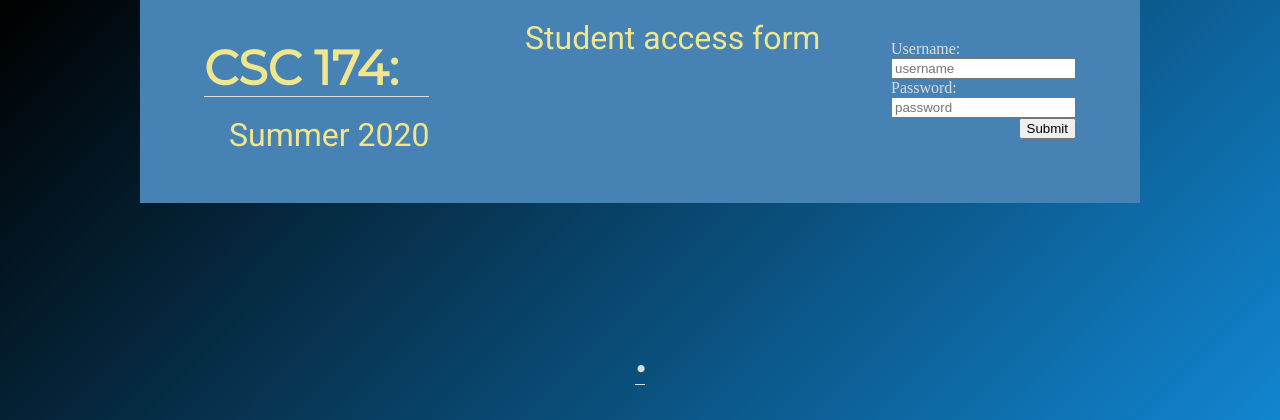
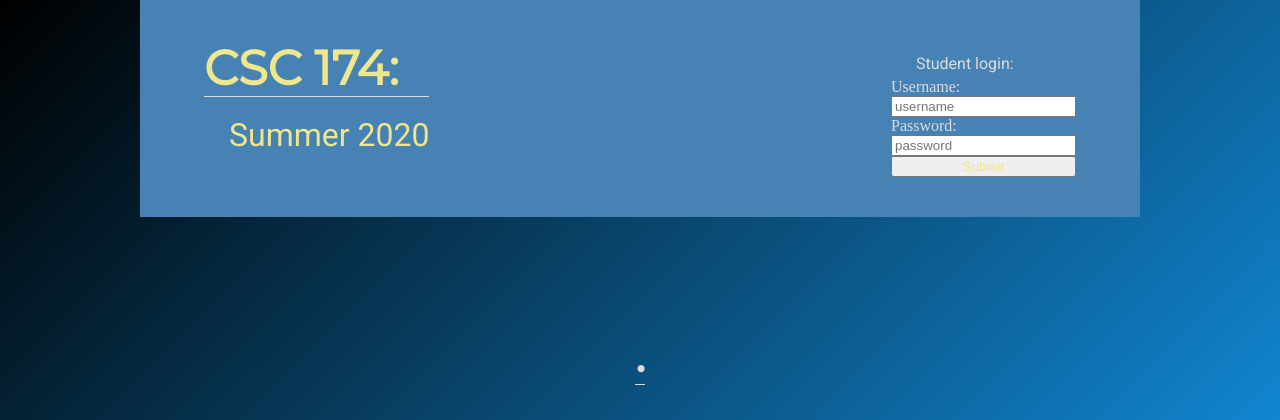
Before and after one commit to jalhadab/project5, a PHP site: page / in a window 1280 px wide. Shown: the top 420 px of the page. Run offline with PHP 8.4, Linux system fonts and the light colour scheme.

Commit message:
Updates to login

```diff
--- a/index.php
+++ b/index.php
@@ -11,17 +11,14 @@
 					</a>
 				</div>
 
-				<div class="button">
-				<a href="new.php">Student access form</a>
-				</div>
-
 				<form class="strong">
 					<!-- Strong Fallow Area -->
+					<div>Student login:</div>
 					<label for="username">Username:</label>
 					<input type="text" name="username" id="username" placeholder="username">
 					<label for="passcode">Password:</label>
 					<input type="password" name="passcode" id="passcode" placeholder="password">
-					<input type="submit" value="Submit" id="submit">
+					<button type="button"><a href="new.php">Submit</a></button>
 				</form>
 			</section><!-- .container -->
 		</header>
```
